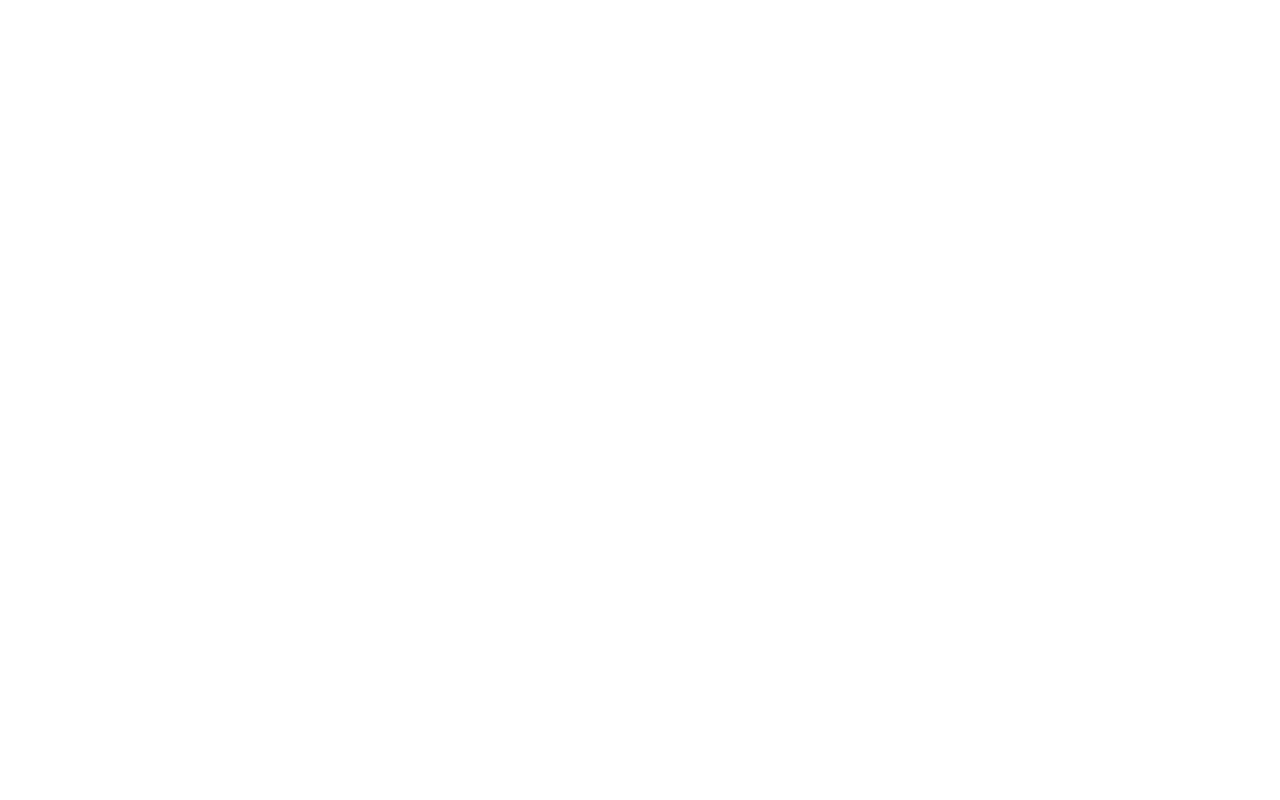
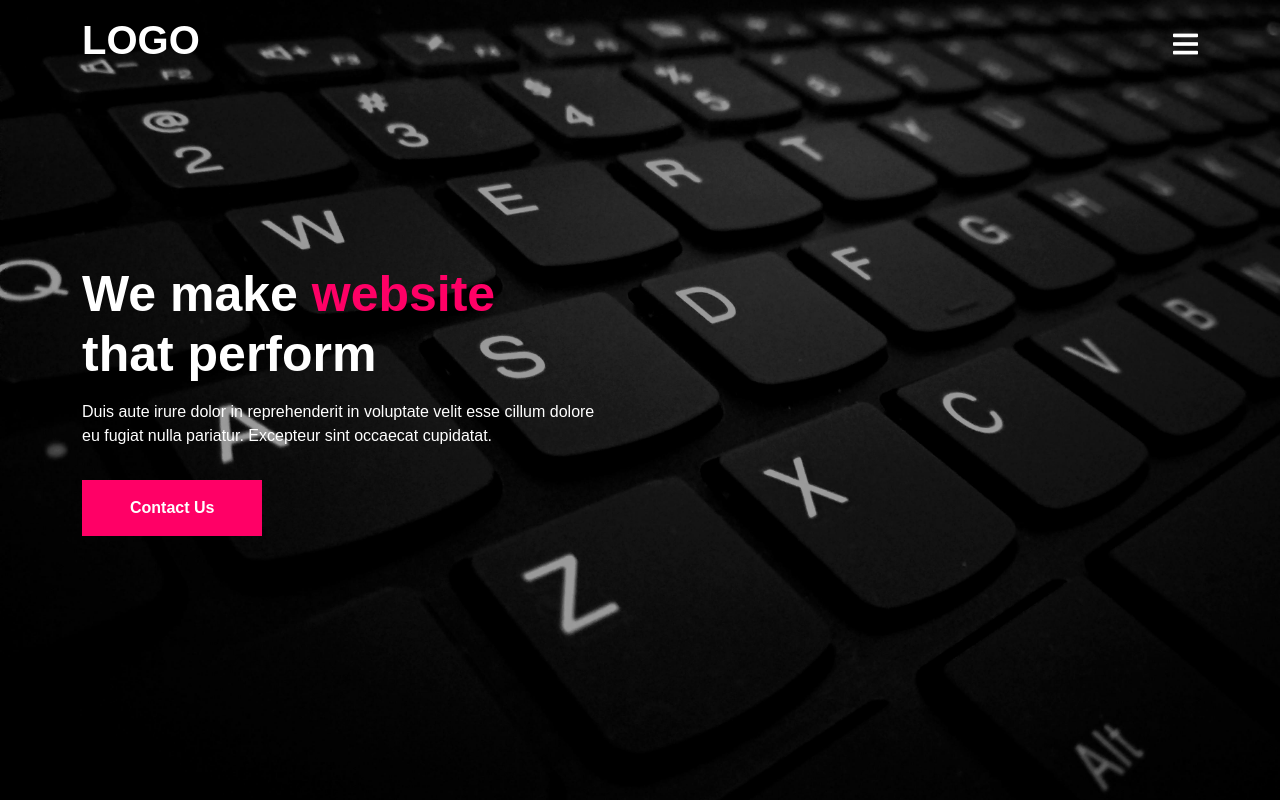
Before and after one commit to ebtesamqadhi/Digital_Creative_Agency, a plain HTML site: page index.html in a window 1280 px wide. Drawn offline with nearby package versions, Linux system fonts and the light colour scheme; a web font is replaced by a local one.

Commit message:
complate banner section

```diff
--- a/css/style.css
+++ b/css/style.css
@@ -0,0 +1,31 @@
+* {
+  box-sizing: border-box;
+}
+
+body {
+  font-family: 'Myriad Pro', sans-serif;
+}
+
+.primary-text {
+  color: #ff0066;
+}
+
+.primary-bg {
+  background-color: #ff0066;
+}
+
+header img {
+  width: 25px;
+}
+
+.banner {
+  height: 100vh;
+  background-image: url(../img/banner.jpg);
+  background-position: center;
+  background-size: cover;
+  background-repeat: no-repeat;
+}
+
+.banner h2{
+  font-size: 50px;
+}
--- a/index.html
+++ b/index.html
@@ -5,14 +5,33 @@
   <meta charset="UTF-8">
   <meta name="viewport" content="width=device-width, initial-scale=1.0">
   <title>Digital Creative Agency</title>
+  <!-- font -->
+  <link href="https://fonts.cdnfonts.com/css/myriad-pro" rel="stylesheet">
+  <!-- bootstrap -->
   <link href="https://cdn.jsdelivr.net/npm/bootstrap@5.2.3/dist/css/bootstrap.min.css" rel="stylesheet"
     integrity="sha384-rbsA2VBKQhggwzxH7pPCaAqO46MgnOM80zW1RWuH61DGLwZJEdK2Kadq2F9CUG65" crossorigin="anonymous">
   <link rel="stylesheet" href="css/style.css">
 </head>
+<header class="position-absolute w-100 mt-3">
+  <div class="container">
+    <nav class="d-flex justify-content-between align-items-center">
+      <h1 class="text-white fw-bold">LOGO</h1>
+      <img src="img/bars.png" alt="">
+    </nav>
+  </div>
+</header>
+<section class="banner d-flex align-items-center">
+  <div class="container">
+    <h2 class="text-white fw-bold mb-3">We make <span class="primary-text">website</span> <br> that perform</h2>
+    <p class="text-white fs-6 fw-normal mb-4">Duis aute irure dolor in reprehenderit in voluptate velit esse cillum dolore
+      <br> eu fugiat nulla pariatur. Excepteur sint occaecat cupidatat.
+    </p>
+    <a href="#" class="text-white primary-bg text-decoration-none py-3 px-5 fs-6 d-inline-block mt-2 fw-bold">Contact Us</a>
+  </div>
+</section>
 
 <body>
-
-
+  <!-- bootstrap -->
   <script src="https://cdn.jsdelivr.net/npm/@popperjs/core@2.11.6/dist/umd/popper.min.js"
     integrity="sha384-oBqDVmMz9ATKxIep9tiCxS/Z9fNfEXiDAYTujMAeBAsjFuCZSmKbSSUnQlmh/jp3"
     crossorigin="anonymous"></script>
```
Also changed, not shown: img/bars.png (added), 1 other file.
